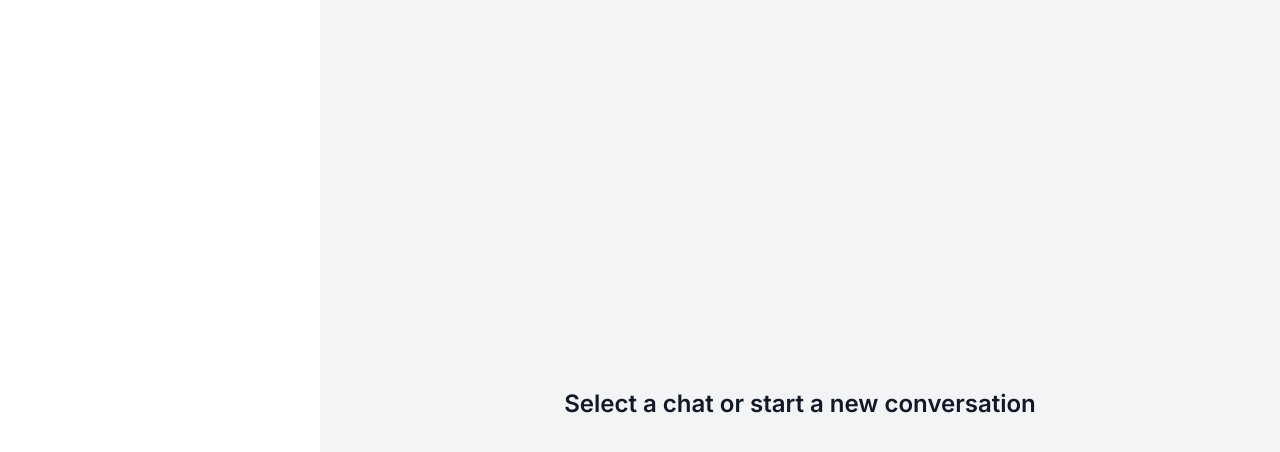
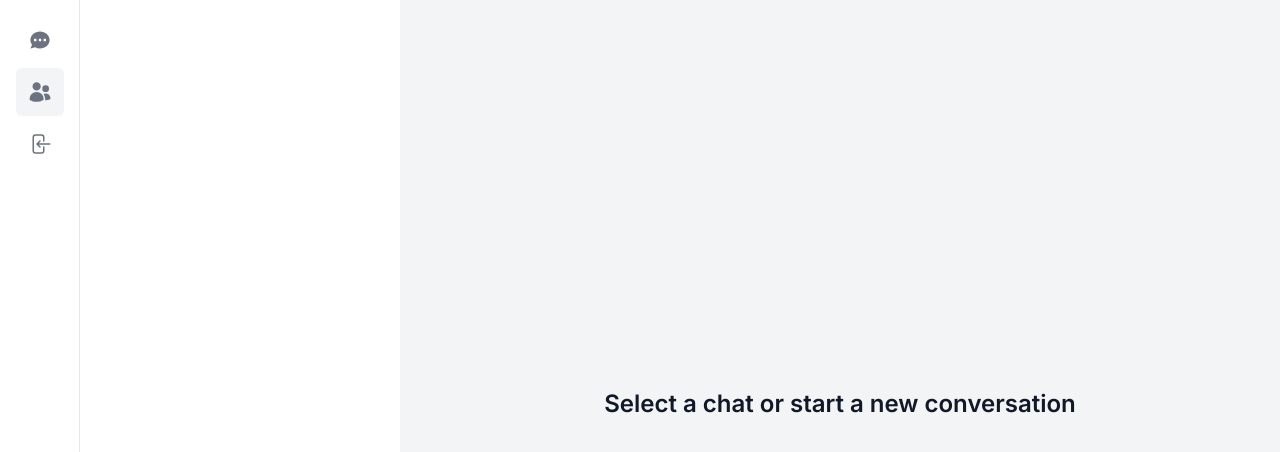
Before and after one commit to harsh9539/chat_web_app, a Next.js app: page /users in a window 1280 px wide. Shown: the top 452 px of the page. Built offline with nearby package versions, Linux system fonts and the light colour scheme.

Commit message:
sidebar work done with all functionality

```diff
--- /dev/null
+++ b/app/components/sidebar/DesktopItem.tsx
@@ -0,0 +1,50 @@
+'use client'
+
+import React from 'react'
+import clsx from 'clsx'
+import Link from 'next/link'
+
+
+interface DesktopItemProps{
+    label:string,
+    icon:any,
+    href:string,
+    onClick?:()=>void,
+    active?:boolean
+}
+
+
+
+const DesktopItem:React.FC<DesktopItemProps> = ({label,icon:Icon,href,active,onClick}) => {
+    const handleClick = ()=>{
+        if(onClick){
+            return onClick();
+        }
+    }
+  return (
+    <li onClick={handleClick}>
+        <Link href={href}
+        className={clsx(`
+        group
+        flex
+        gap-x-3
+        rounded-md
+        p-3
+        text-sm
+        leading-6
+        font-semibold
+        text-gray-500
+        hover:text-black
+        hover:bg-gray-100
+        `,
+        active && 'bg-gray-100 text-black'
+        )}
+        >
+            <Icon className="h-6 w-6 shrink-0" />
+            <span className='sr-only'>{label}</span>
+        </Link>
+    </li>
+  )
+}
+
+export default DesktopItem
--- /dev/null
+++ b/app/components/sidebar/DesktopSidebar.tsx
@@ -0,0 +1,23 @@
+'use client'
+import useRoutes from '@/app/hooks/useRoutes';
+import React, { useState } from 'react'
+import DesktopItem from './DesktopItem';
+const DesktopSidebar = () => {
+    const routes = useRoutes();
+    const [isOpen,setIsOpen] = useState(false);
+  return (
+    <div className='hidden lg:fixed lg:inset-y-0 lg:left-0 lg:z-40 lg:w-20 xl:px-6 lg:overflow-y-auto lg:bg-white lg:border-r-[1px] lg:pb-4 lg:flex lg:flex-col justify-between'>
+        <nav className='mt-4 flex flex-col justify-between'>
+            <ul role='list' className='flex flex-col items-center space-y-1'>
+                {
+                    routes.map((item)=>(
+                        <DesktopItem key={item.label} href={item.href} label={item.label} active={item.active} icon={item.icon} onClick={item.onClick} />
+                    ))
+                }
+            </ul>
+        </nav>
+    </div>
+  )
+}
+
+export default DesktopSidebar
--- /dev/null
+++ b/app/components/sidebar/MobileFooter.tsx
@@ -0,0 +1,27 @@
+'use client'
+import useConversation from '@/app/hooks/useConversation';
+import useRoutes from '@/app/hooks/useRoutes'
+import React from 'react'
+import MobileItem from './MobileItem';
+
+const MobileFooter = () => {
+    const routes = useRoutes();
+    const {isOpen} = useConversation();
+
+    if(isOpen) return null;
+
+
+  return (
+    <div
+    className='fixed justify-between w-full bottom-0 z-40 flex items-center bg-white border-t-[1px] lg:hidden'
+    >
+        {
+            routes.map((item)=>(
+                <MobileItem key={item.label} href={item.href} label={item.label} active={item.active} icon={item.icon} onClick={item.onClick}/>
+            ))
+        }
+    </div>
+  )
+}
+
+export default MobileFooter
--- /dev/null
+++ b/app/components/sidebar/MobileItem.tsx
@@ -0,0 +1,44 @@
+'use client'
+import clsx from 'clsx'
+import Link from 'next/link'
+import React from 'react'
+
+interface MobileItemProps{
+    label:string,
+    icon:any,
+    href:string,
+    onClick?:()=>void,
+    active?:boolean
+}
+
+
+
+const MobileItem:React.FC<MobileItemProps> = ({label,icon: Icon,href,onClick,active}) => {
+
+    const handleClick = () =>{
+        if(onClick) return onClick();
+    }
+
+  return (
+    <Link href={href} onClick={handleClick} className={clsx(`
+    group
+    flex
+    gap-x-3
+    text-sm
+    leading-6
+    font-semibold
+    w-full
+    justify-center
+    p-4
+    text-gray-500
+    hover:text-black
+    hover:bg-gray-100
+    `,
+    active && 'bg-gray-100 text-black'
+    )}>
+        <Icon className="h-6 w-6" />
+    </Link>
+  )
+}
+
+export default MobileItem
--- /dev/null
+++ b/app/components/sidebar/Sidebar.tsx
@@ -0,0 +1,18 @@
+
+import React from 'react'
+import DesktopSidebar from './DesktopSidebar'
+import MobileFooter from './MobileFooter'
+
+const Sidebar = async({children}:{children:React.ReactNode}) => {
+  return (
+    <div className='h-full'>
+        <DesktopSidebar/>
+        <MobileFooter/>
+        <main className='lg:pl-20 h-full'>
+            {children}
+        </main>
+    </div>
+  )
+}
+
+export default Sidebar
--- /dev/null
+++ b/app/hooks/useConversation.ts
@@ -0,0 +1,26 @@
+
+import { useParams } from "next/navigation";
+import { useMemo } from "react";
+
+
+const useConversation = ()=>{
+    const params = useParams();
+
+    const conversationId = useMemo(()=>{
+        if(!params?.conversationId){
+            return '';
+        }
+
+        return params?.conversationId as string;
+    },[params?.conversationId])
+
+    const isOpen = useMemo(()=> !!conversationId,[conversationId]);
+
+    return useMemo(()=>({
+        isOpen,
+        conversationId
+    }),[isOpen,conversationId])
+}
+
+
+export default useConversation;
--- /dev/null
+++ b/app/hooks/useRoutes.ts
@@ -0,0 +1,38 @@
+
+import { useMemo } from "react";
+import { usePathname } from "next/navigation";
+
+import {HiChat} from 'react-icons/hi';
+import {HiArrowLeftOnRectangle,HiUsers} from 'react-icons/hi2';
+
+import { signOut } from "next-auth/react";
+import useConversation from "./useConversation";
+
+const useRoutes = ()=>{
+    const pathname = usePathname();
+    const {conversationId} = useConversation();
+
+    const routes = useMemo(()=>[
+        {
+            label:'Chat',
+            href:'/conversations',
+            icon:HiChat,
+            active:pathname === '/conversations' || !!conversationId
+        },
+        {
+            label:'Users',
+            href:'/users',
+            icon:HiUsers,
+            active: pathname === '/users'
+        },
+        {
+            label:'Logout',
+            href:'#',
+            onClick:()=>signOut(),
+            icon:HiArrowLeftOnRectangle
+        }
+    ],[pathname,conversationId])
+    return routes;
+}
+
+export default useRoutes;
--- /dev/null
+++ b/app/users/layout.tsx
@@ -0,0 +1,10 @@
+import Sidebar from "../components/sidebar/Sidebar";
+
+
+export default async function UsersLayout({children}:{children:React.ReactNode}){
+    return(
+        <Sidebar>
+        <div className="h-full">{children}</div>
+        </Sidebar>
+    )
+}
--- a/app/users/page.tsx
+++ b/app/users/page.tsx
@@ -2,7 +2,7 @@
 
 const Users = ()=>{
     return(
-        <div className="hidden md:block lg:pl-80 h-full">
+        <div className="hidden lg:block lg:pl-80 h-full">
             <EmptyState/>
         </div>
     )
```
